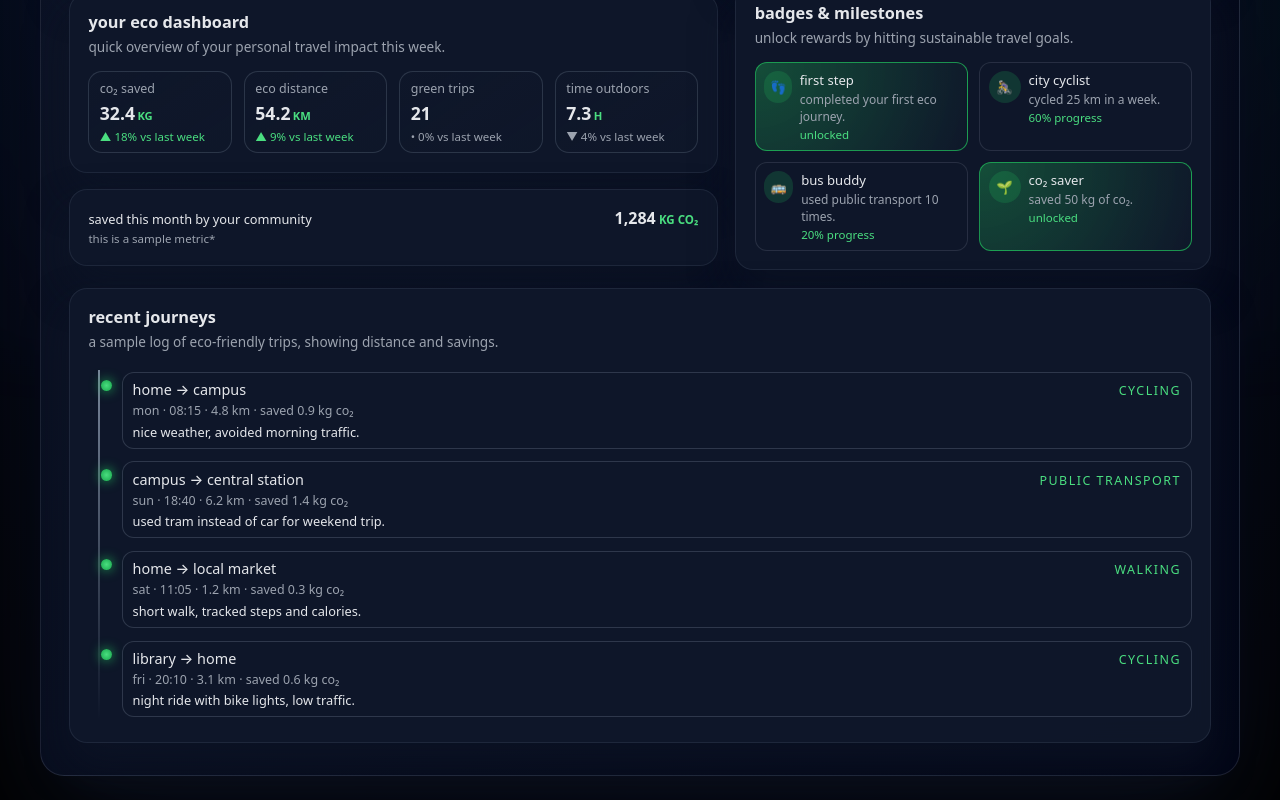
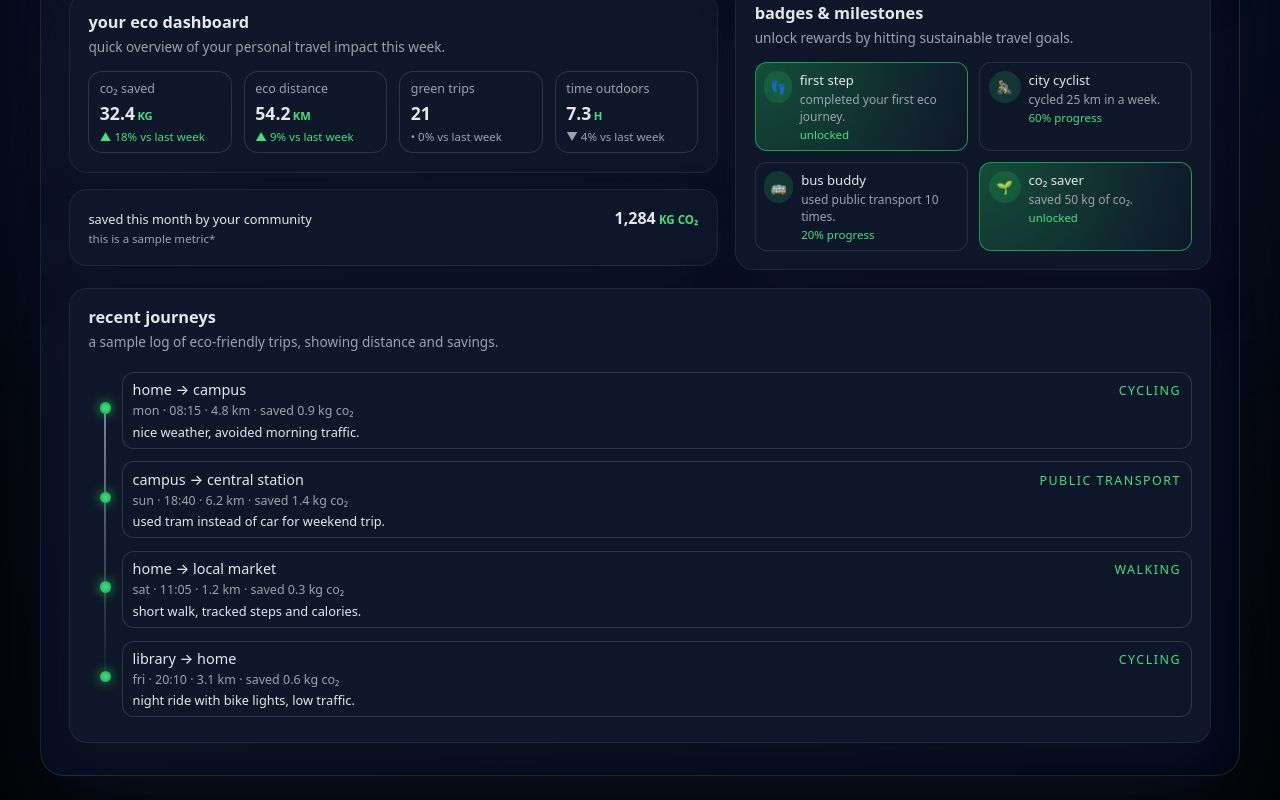
Before and after one commit to limbsrot/ecomotion, a Next.js app: page / in a window 1280 px wide. Shown: the part 596-1396 px from the top of the page. Built offline with nearby package versions, Linux system fonts and the light colour scheme.

Commit message:
Update globals.css

```diff
--- a/styles/globals.css
+++ b/styles/globals.css
@@ -578,9 +578,9 @@ body {
 .timeline::before {
   content: "";
   position: absolute;
-  left: 0.6rem;
-  top: 0.3rem;
-  bottom: 0.3rem;
+  left: 1rem;
+  top: 2.5rem;
+  bottom: 2rem;
   width: 2px;
   background: linear-gradient(
     to bottom,
@@ -588,6 +588,7 @@ body {
     rgba(15, 23, 42, 0.2)
   );
 }
+
 
 .timeline-item {
   position: relative;
@@ -598,8 +599,8 @@ body {
 
 .timeline-marker {
   position: absolute;
-  left: 0.3rem;
-  top: 0.9rem;
+  left: 0.2rem;
+  top: 2.3rem;
   width: 0.7rem;
   height: 0.7rem;
   border-radius: 999px;
```
